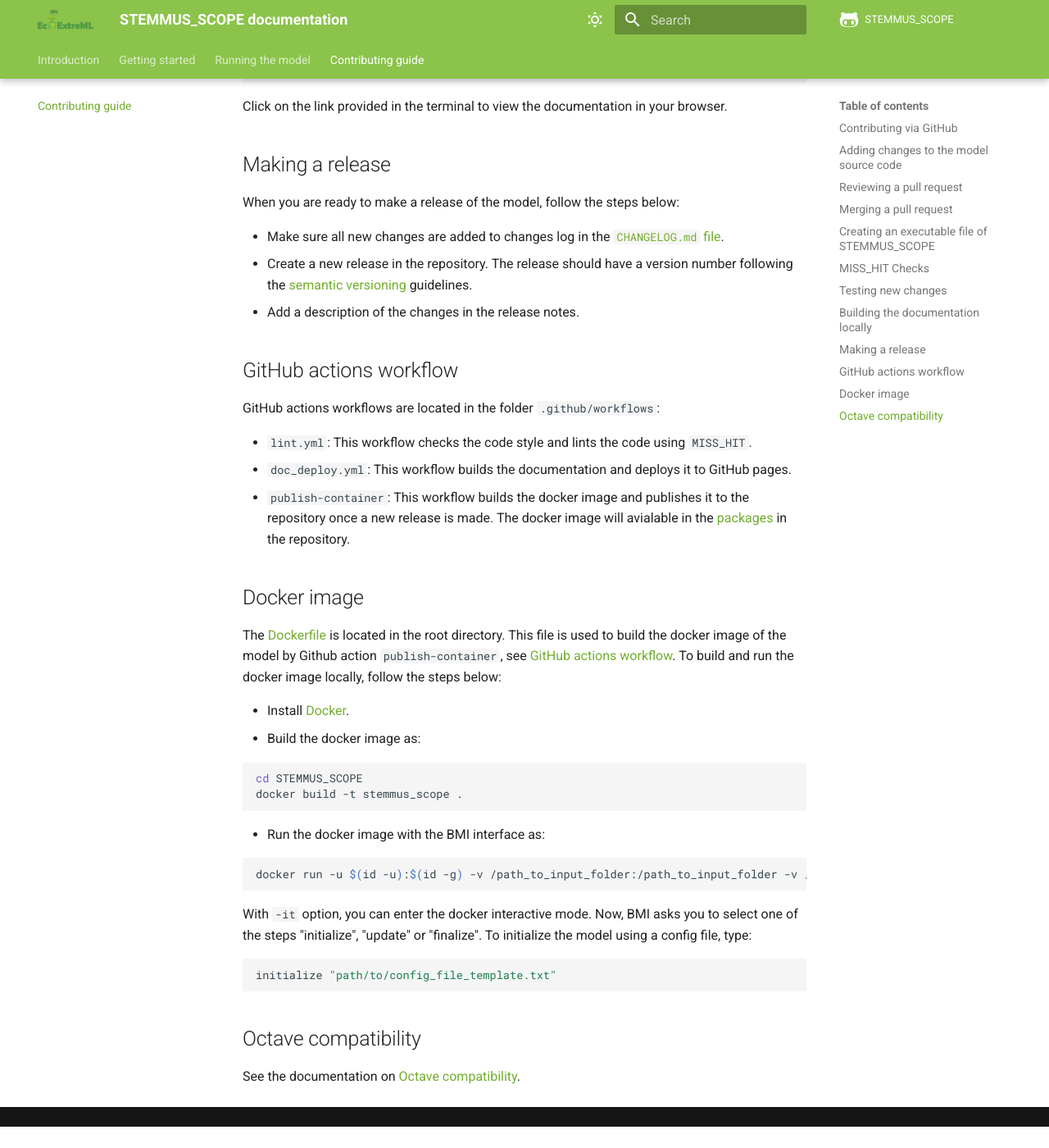
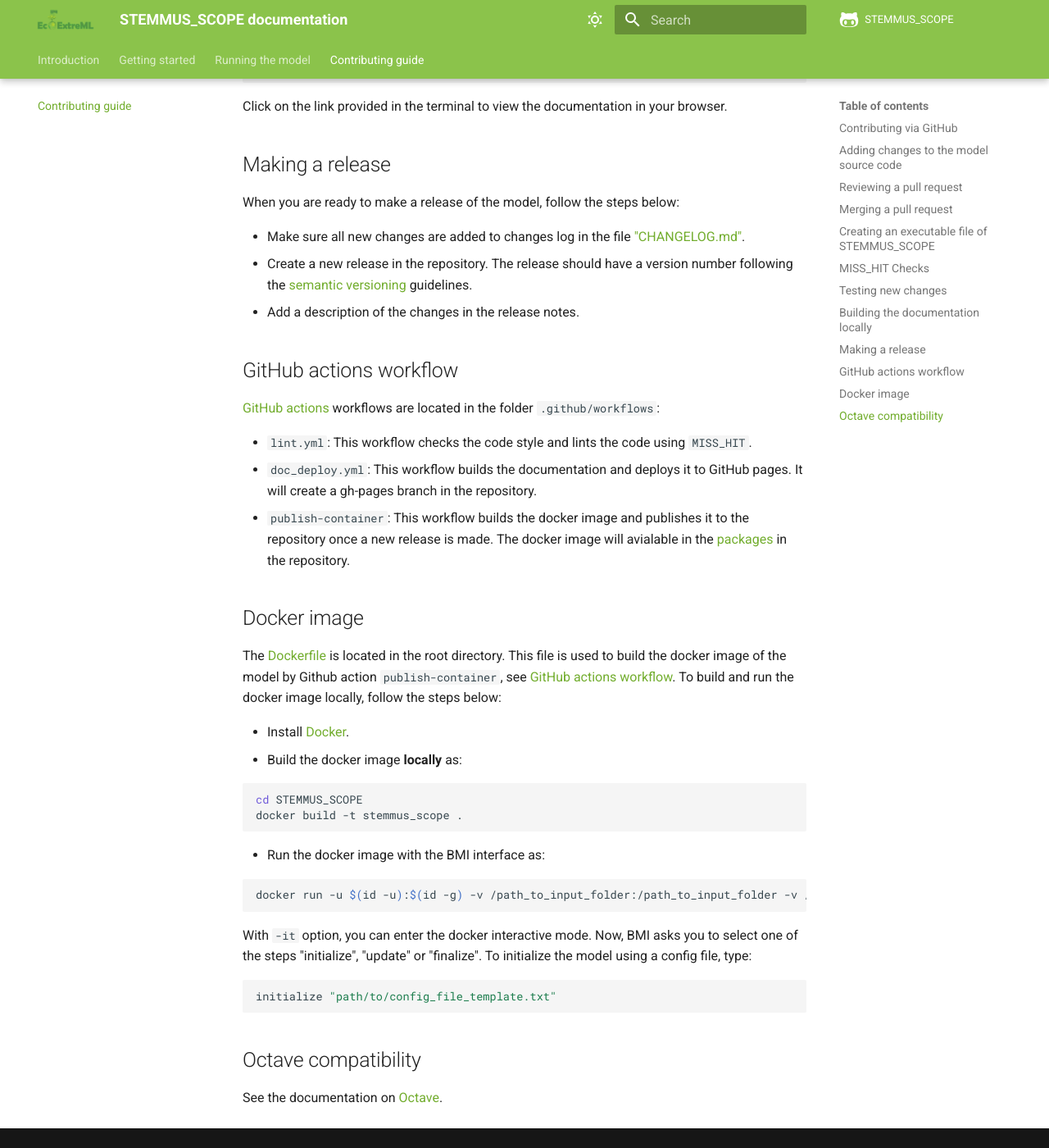
Before and after one commit to EcoExtreML/STEMMUS_SCOPE, an MkDocs documentation site: the page built from docs/CONTRIBUTING.md, in a window 1280 px wide and 1400 px high, scrolled down 3347 px. Shown: the whole window at 82% size. Built offline with MkDocs 1.6.1 and Material for MkDocs 9.7.7, drawn with Linux system fonts in a browser that asks for light colours; comment, search, counter and statistics services are not loaded; before the commit the page ends 4721 px from its top, so only the background shows below that; some of the changed text lies outside the part shown.

Commit message:
polish docs

````diff
--- a/docs/CONTRIBUTING.md
+++ b/docs/CONTRIBUTING.md
@@ -2,7 +2,7 @@
 
 > NOTE: The instructions below are meant for users who want to add changes to
 the model source code. If you want to run the model, see the documentation on
-`Running the model`.
+["**Running the model**"](./run_model.md).
 
 This repository includes the MATLAB source code of the STEMMUS-SCOPE model. We welcome any
 kind of contributions to our software, from simple comments or questions to a full
@@ -151,7 +151,7 @@
 ## Adding changes to the model source code
 
 To setup the required software and configurations, see the documentation on
-`Getting started`.
+["**Getting started**"](./getting_started.md).
 
 It would be ideal to introduce changes incrementally over time. This way, you
 can track the changes and understand the impact of each change. Here are the
@@ -292,20 +292,22 @@
 
 When you are ready to make a release of the model, follow the steps below:
 
-- Make sure all new changes are added to changes log in the [`CHANGELOG.md`
-  file](https://github.com/EcoExtreML/STEMMUS_SCOPE/blob/main/CHANGELOG.md).
+- Make sure all new changes are added to changes log in the file
+  ["CHANGELOG.md"](https://github.com/EcoExtreML/STEMMUS_SCOPE/blob/main/CHANGELOG.md).
 - Create a new release in the repository. The release should have a version number
   following the [semantic versioning](https://semver.org/) guidelines.
 - Add a description of the changes in the release notes.
 
 ## GitHub actions workflow
 
-GitHub actions workflows are located in the folder `.github/workflows`:
+[GitHub
+actions](https://docs.github.com/en/actions/about-github-actions/understanding-github-actions)
+workflows are located in the folder `.github/workflows`:
 
 - `lint.yml`: This workflow checks the code style and lints the code using
   `MISS_HIT`.
 - `doc_deploy.yml`: This workflow builds the documentation and deploys it to
-  GitHub pages.
+  GitHub pages. It will create a gh-pages branch in the repository.
 - `publish-container`: This workflow builds the docker image and publishes it to
   the repository once a new release is made. The docker image will avialable in
   the
@@ -322,7 +324,7 @@
 follow the steps below:
 
 - Install [Docker](https://www.docker.com/).
-- Build the docker image as:
+- Build the docker image **locally** as:
 
   ```bash
   cd STEMMUS_SCOPE
@@ -345,4 +347,4 @@
 
 ## Octave compatibility
 
-See the documentation on [Octave compatibility](./Octave_instructions.md).
+See the documentation on [Octave](./Octave_instructions.md).
````
Also changed, not shown: other parts of docs/CONTRIBUTING.md (+1 -1 lines), docs/run_model.md (+2 -2 lines).
